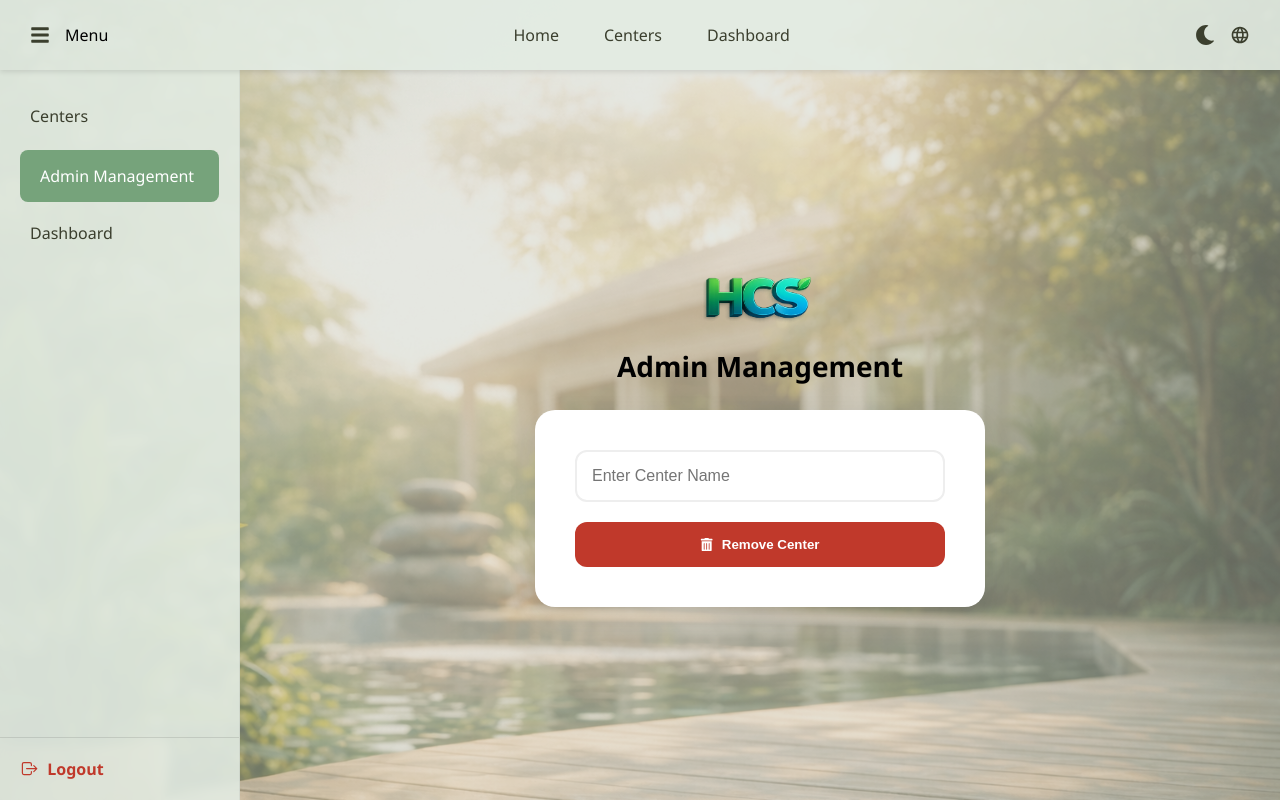
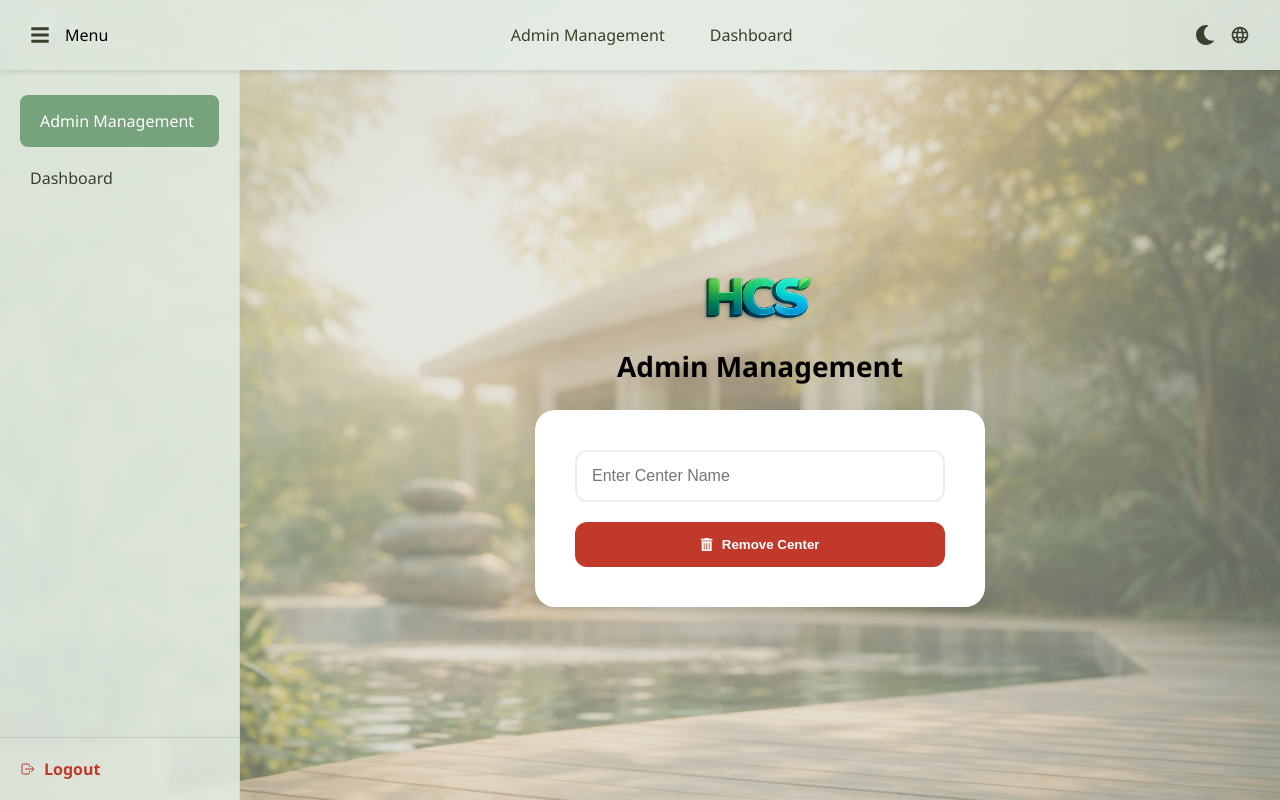
Before and after one commit to Ruba-prog-hup/HCS-Management-System, a React (Vite) app in the folder client/: page /admin/management in a window 1280 px wide. Built offline with nearby package versions, Linux system fonts and the light colour scheme.

Commit message:
Refactor AdminManagement component layout and sidebar

```diff
--- a/client/src/components/admin/AdminManagement.jsx
+++ b/client/src/components/admin/AdminManagement.jsx
@@ -1,78 +1,52 @@
 import React, { useState } from "react";
 import "./Admin.css";
+import { FaMoon, FaSun, FaBars, FaTrashAlt } from "react-icons/fa";
 import { MdLanguage } from "react-icons/md";
-import { FaMoon, FaSun, FaBars, FaTrashAlt } from "react-icons/fa";
 import { IoLogOutOutline } from "react-icons/io5";
-
-const Sidebar = ({ open }) => {
-  return (
-    <div className={`sidebar ${open ? "open" : ""}`}>
-      <div className="sidebar-content">
-        <div className="sidebar-item">Centers</div>
-        <div className="sidebar-item active">Admin Management</div>
-        <div className="sidebar-item">Dashboard</div>
-      </div>
-      <div className="sidebar-logout">
-        <IoLogOutOutline size="1.2rem" style={{marginRight: '8px'}} /> Logout
-      </div>
-    </div>
-  );
-};
-
-const TopNavbar = ({ toggleMenu, darkMode, setDarkMode }) => {
-  return (
-    <div className="topbar">
-      <div className="topbar-left">
-        <button className="icon-btn" onClick={toggleMenu}>
-          <FaBars />
-        </button>
-        <span className="menu-text">Menu</span>
-      </div>
-      <div className="topbar-center">
-        {["Home", "Centers", "Dashboard"].map((item) => (
-          <div key={item} className="nav-item">{item}</div>
-        ))}
-      </div>
-      <div className="topbar-right">
-        <button className="icon-btn" onClick={() => setDarkMode(!darkMode)}>
-          {darkMode ? <FaSun color="#f1c40f" /> : <FaMoon />}
-        </button>
-        <button className="icon-btn" onClick={() => alert("Language Switched!")}>
-          <MdLanguage />
-        </button>
-      </div>
-    </div>
-  );
-};
+import { useNavigate } from "react-router-dom";
 
 export default function AdminManagement() {
+  const navigate = useNavigate();
   const [open, setOpen] = useState(true);
   const [darkMode, setDarkMode] = useState(false);
 
   return (
     <div className={`admin-page ${darkMode ? "dark" : ""}`}>
       <div className="overlay">
-        <TopNavbar
-          toggleMenu={() => setOpen(!open)}
-          darkMode={darkMode}
-          setDarkMode={setDarkMode}
-        />
+
+        <div className="topbar">
+          <div className="topbar-left">
+            <button className="icon-btn" onClick={() => setOpen(!open)}><FaBars /></button>
+            <span className="menu-text">Menu</span>
+          </div>
+          <div className="topbar-center">
+            <span className="nav-item">Admin Management</span>
+            <span className="nav-item" onClick={() => navigate("/admin/dashboard")}>Dashboard</span>
+          </div>
+          <div className="topbar-right">
+            <button className="icon-btn" onClick={() => setDarkMode(!darkMode)}>
+              {darkMode ? <FaSun color="#f1c40f" /> : <FaMoon />}
+            </button>
+            <button className="icon-btn"><MdLanguage /></button>
+          </div>
+        </div>
 
         <div className="layout">
-          <Sidebar open={open} />
-
+          <div className={`sidebar ${open ? "open" : ""}`}>
+            <div className="sidebar-content">
+              <div className="sidebar-item active">Admin Management</div>
+              <div className="sidebar-item" onClick={() => navigate("/admin/dashboard")}>Dashboard</div>
+            </div>
+            <div className="sidebar-logout" onClick={() => navigate("/")}>
+              <IoLogOutOutline style={{marginRight: '8px'}} /> Logout
+            </div>
+          </div>
 
           <div className="content-wrapper">
             <img src="/logo.png" alt="logo" className="logo" />
-
             <h2 className="title">Admin Management</h2>
-
             <div className="management-card">
-              <input
-                type="text"
-                placeholder="Enter Center Name"
-                className="input"
-              />
+              <input type="text" placeholder="Enter Center Name" className="input" />
               <button className="remove-btn">
                 <FaTrashAlt style={{marginRight: '8px'}} /> Remove Center
               </button>
```
